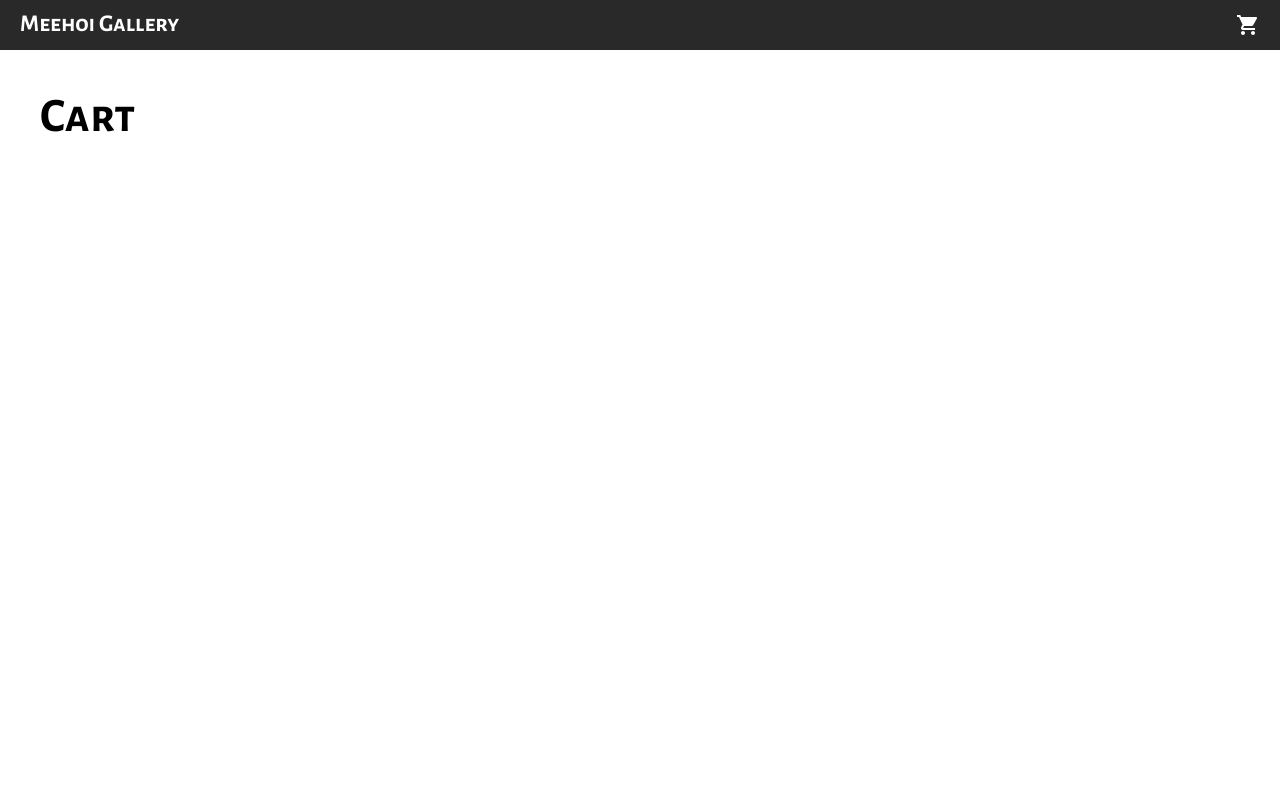
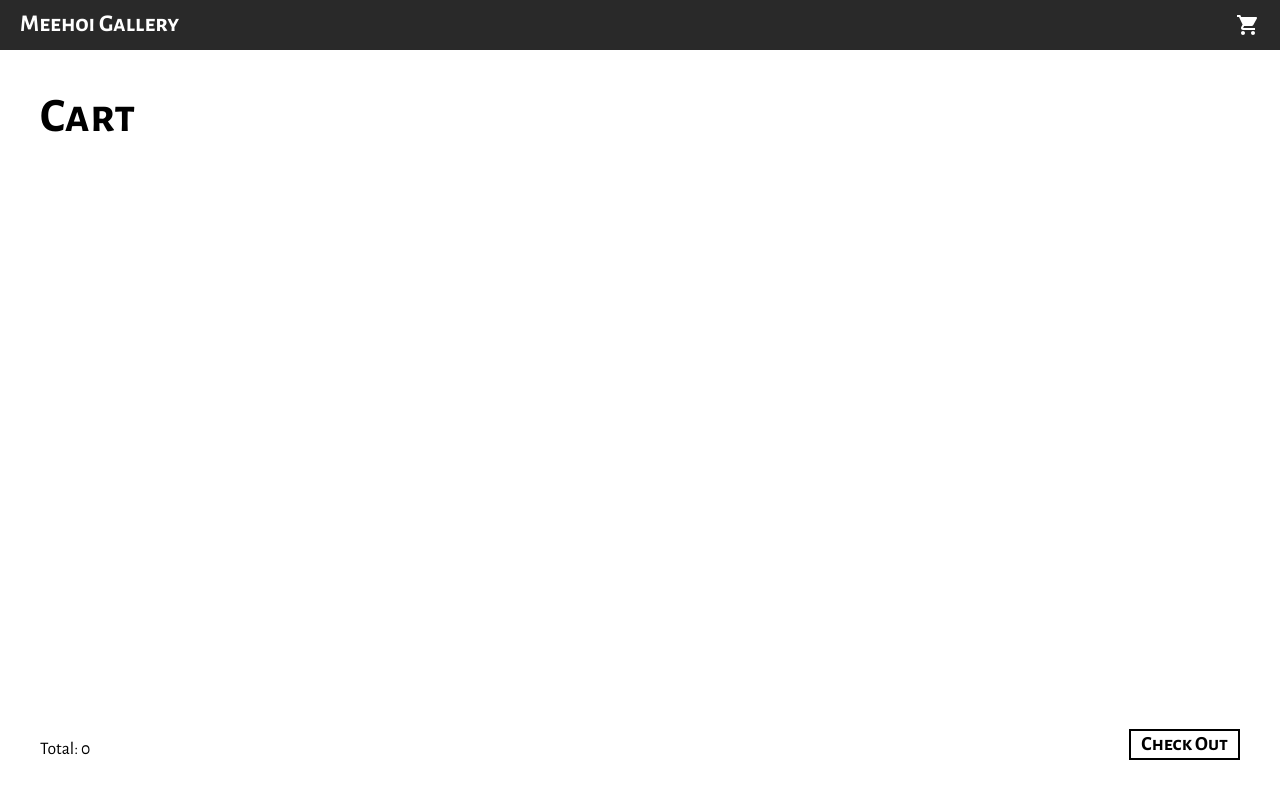
Before and after one commit to beam41/Mh-gallery-vue, a Vue app: page /cart in a window 1280 px wide. Built offline with nearby package versions, Linux system fonts and the light colour scheme.

Commit message:
Now able to calc total

```diff
--- a/src/App.vue
+++ b/src/App.vue
@@ -71,12 +71,11 @@ p {
 
 .fade-enter-active,
 .fade-leave-active {
-  transition-duration: 125ms;
-  transition-property: opacity;
+  transition: opacity 0.5s;
 }
 
 .fade-enter,
-.fade-leave-active {
+.fade-leave-to {
   opacity: 0;
 }
 </style>
--- a/src/components/Cart/Cart.vue
+++ b/src/components/Cart/Cart.vue
@@ -3,20 +3,29 @@
     <div class="container">
       <h2>Cart</h2>
       <CartList />
+      <div class="total">
+        <p>Total: {{sumTotal}}</p>
+        <span>
+          <button class="btn">Check Out</button>
+        </span>
+      </div>
     </div>
   </div>
 </template>
 
 <script lang="ts">
 import Vue from 'vue'
+import { Image } from '@/models/Image'
 import CartList from './CartList.vue'
 export default Vue.extend({
   name: 'cart',
   components: {
     CartList,
   },
-  created() {
-    window.scrollTo(0, 0)
+  computed: {
+    sumTotal() {
+      return this.$store.getters.sumTotal
+    },
   },
 })
 </script>
@@ -31,4 +40,14 @@ h2 {
   font-size: 3rem;
   margin: 0 0 20px 0;
 }
+
+.total {
+  display: flex;
+  height: 60px;
+  justify-content: space-between;
+  align-items: flex-end;
+  & > * {
+    margin: 0;
+  }
+}
 </style>
--- a/src/components/Cart/CartItem.vue
+++ b/src/components/Cart/CartItem.vue
@@ -35,7 +35,6 @@
 
 <script lang="ts">
 import Vue from 'vue'
-import { Image } from '@/models/Image'
 export default Vue.extend({
   name: 'CartItem',
   props: {
--- a/src/components/Cart/CartList.vue
+++ b/src/components/Cart/CartList.vue
@@ -1,6 +1,6 @@
 <template>
   <div class="cart_list">
-    <div class="cart_i" v-for="(item, index) in items" :key="item.imgn">
+    <div class="cart_i" v-for="(item, index) in items" :key="item.imgn+index">
       <CartItem :item="item" :index="index" />
     </div>
   </div>
@@ -25,7 +25,7 @@ export default Vue.extend({
 
 <style lang="scss" scoped>
 .cart_list {
-  height: calc(100vh - 200px);
+  height: calc(100vh - 265px);
   overflow-y: scroll;
 }
 .cart_i {
--- a/src/components/Home/Home.vue
+++ b/src/components/Home/Home.vue
@@ -15,7 +15,6 @@ export default Vue.extend({
   name: 'Home',
   components: { ImageList },
   created() {
-    window.scrollTo(0, 0)
     document.title = 'Meehoi Gallery'
   },
 })
--- a/src/components/ImageView/ImageView.vue
+++ b/src/components/ImageView/ImageView.vue
@@ -69,7 +69,6 @@ export default Vue.extend({
     imgInfo: null as Image | null,
   }),
   created() {
-    window.scrollTo(0, 0)
     document.title = 'Meehoi Gallery — ' + this.imgName
     getImageInfo(this.imgName).then(val => {
       this.imgInfo = val
--- a/src/router/index.ts
+++ b/src/router/index.ts
@@ -29,6 +29,9 @@ const router = new VueRouter({
   mode: 'history',
   base: process.env.BASE_URL,
   routes,
+  scrollBehavior() {
+    return { x: 0, y: 0 }
+  },
 })
 
 export default router
--- a/src/store/index.ts
+++ b/src/store/index.ts
@@ -16,10 +16,10 @@ const store = new Vuex.Store({
       state.carts.splice(index, 1)
     },
     EDIT_VALID(state, { index, valid }) {
-      state.carts[index].priceValid = valid
+      Vue.set(state.carts, index, { ...state.carts[index], priceValid: valid })
     },
     EDIT_WILLBUY(state, { index, price }) {
-      state.carts[index].willBuy = price
+      Vue.set(state.carts, index, { ...state.carts[index], willBuy: price })
     },
   },
   actions: {
@@ -40,6 +40,9 @@ const store = new Vuex.Store({
     getItems: state => {
       return state.carts
     },
+    sumTotal: state => {
+      return state.carts.reduce((acc: number, curr: Image) => acc + curr.willBuy, 0)
+    },
   },
 })
 
```
